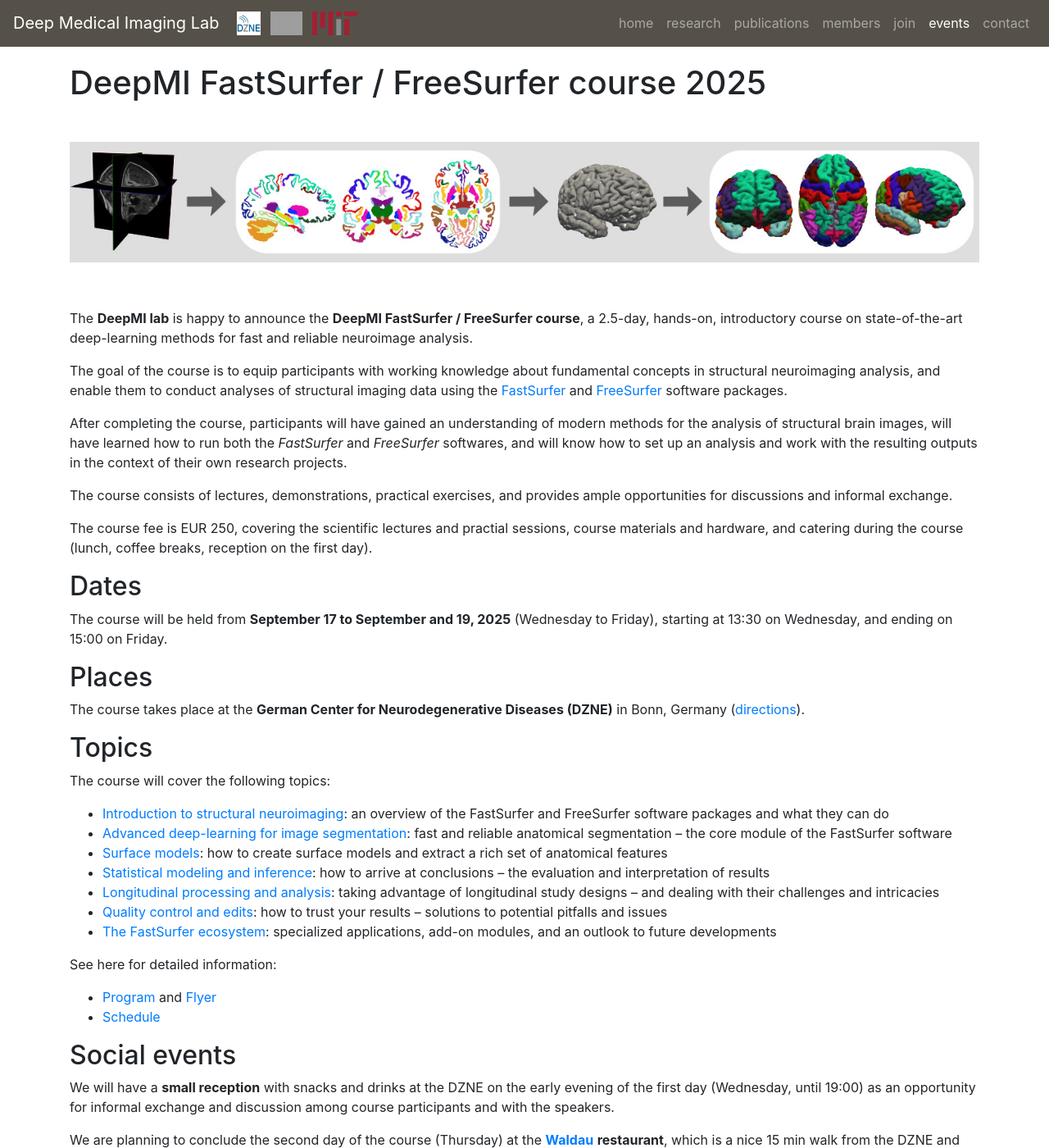
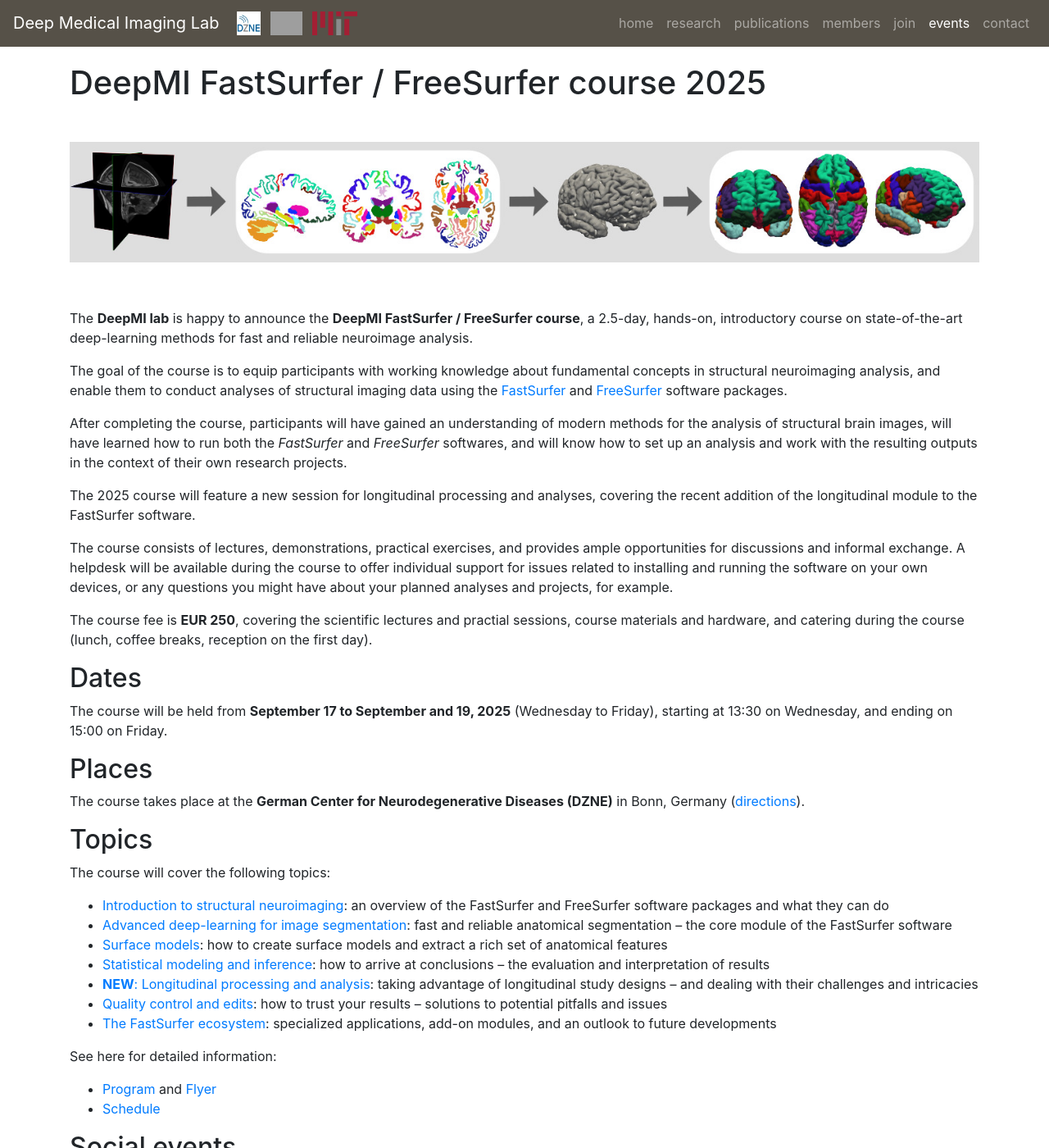
Before and after one commit to Deep-MI/Deep-MI.github.io, a Jekyll site: the page built from events/workshops/fastsurfer-course-2025/index.md, in a window 1280 px wide and 1400 px high. Shown: the whole window at 82% size. Built offline with Jekyll 4.4.1, drawn with Linux system fonts in a browser that asks for light colours; nearby versions of some CDN libraries; comment, search, counter and statistics services are not loaded; grey boxes are pictures that could not be loaded.

Commit message:
More updates for 2025 course

```diff
--- a/events/workshops/fastsurfer-course-2025/index.md
+++ b/events/workshops/fastsurfer-course-2025/index.md
@@ -25,9 +25,11 @@
 
 After completing the course, participants will have gained an understanding of modern methods for the analysis of structural brain images, will have learned how to run both the *FastSurfer* and *FreeSurfer* softwares, and will know how to set up an analysis and work with the resulting outputs in the context of their own research projects.
 
-The course consists of lectures, demonstrations, practical exercises, and provides ample opportunities for discussions and informal exchange.
+The 2025 course will feature a new session for longitudinal processing and analyses, covering the recent addition of the longitudinal module to the FastSurfer software.
 
-The course fee is EUR 250, covering the scientific lectures and practial sessions, course materials and hardware, and catering during the course (lunch, coffee breaks, reception on the first day).
+The course consists of lectures, demonstrations, practical exercises, and provides ample opportunities for discussions and informal exchange. A helpdesk will be available during the course to offer individual support for issues related to installing and running the software on your own devices, or any questions you might have about your planned analyses and projects, for example.
+
+The course fee is **EUR 250**, covering the scientific lectures and practial sessions, course materials and hardware, and catering during the course (lunch, coffee breaks, reception on the first day).
 
 ## Dates
 
@@ -45,7 +47,7 @@
 - [Advanced deep-learning for image segmentation](/events/workshops/fastsurfer-course-2025/program#advanced-deep-learning-for-image-segmentation): fast and reliable anatomical segmentation -- the core module of the FastSurfer software
 - [Surface models](/events/workshops/fastsurfer-course-2025/program#surface-models): how to create surface models and extract a rich set of anatomical features
 - [Statistical modeling and inference](/events/workshops/fastsurfer-course-2025/program#statistical-modeling-and-inference): how to arrive at conclusions -- the evaluation and interpretation of results
-- [Longitudinal processing and analysis](/events/workshops/fastsurfer-course-2025/program#longitudinal-processing-and-analysis): taking advantage of longitudinal study designs -- and dealing with their challenges and intricacies
+- [**NEW**: Longitudinal processing and analysis](/events/workshops/fastsurfer-course-2025/program#longitudinal-processing-and-analysis): taking advantage of longitudinal study designs -- and dealing with their challenges and intricacies
 - [Quality control and edits](/events/workshops/fastsurfer-course-2025/program#qc-troubleshooting-and-practical-issues): how to trust your results -- solutions to potential pitfalls and issues
 - [The FastSurfer ecosystem](/events/workshops/fastsurfer-course-2025/program#the-fastsurfer-ecosystem): specialized applications, add-on modules, and an outlook to future developments
 
```
